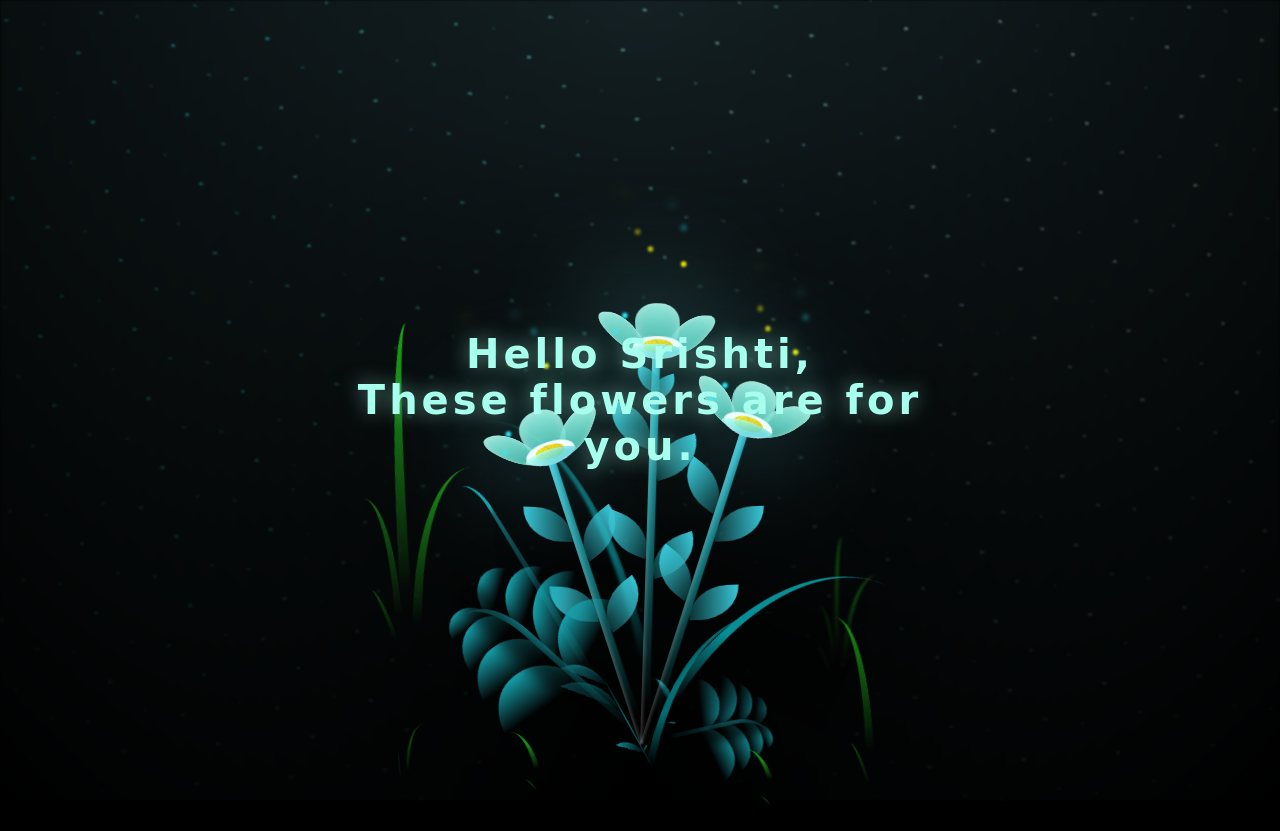
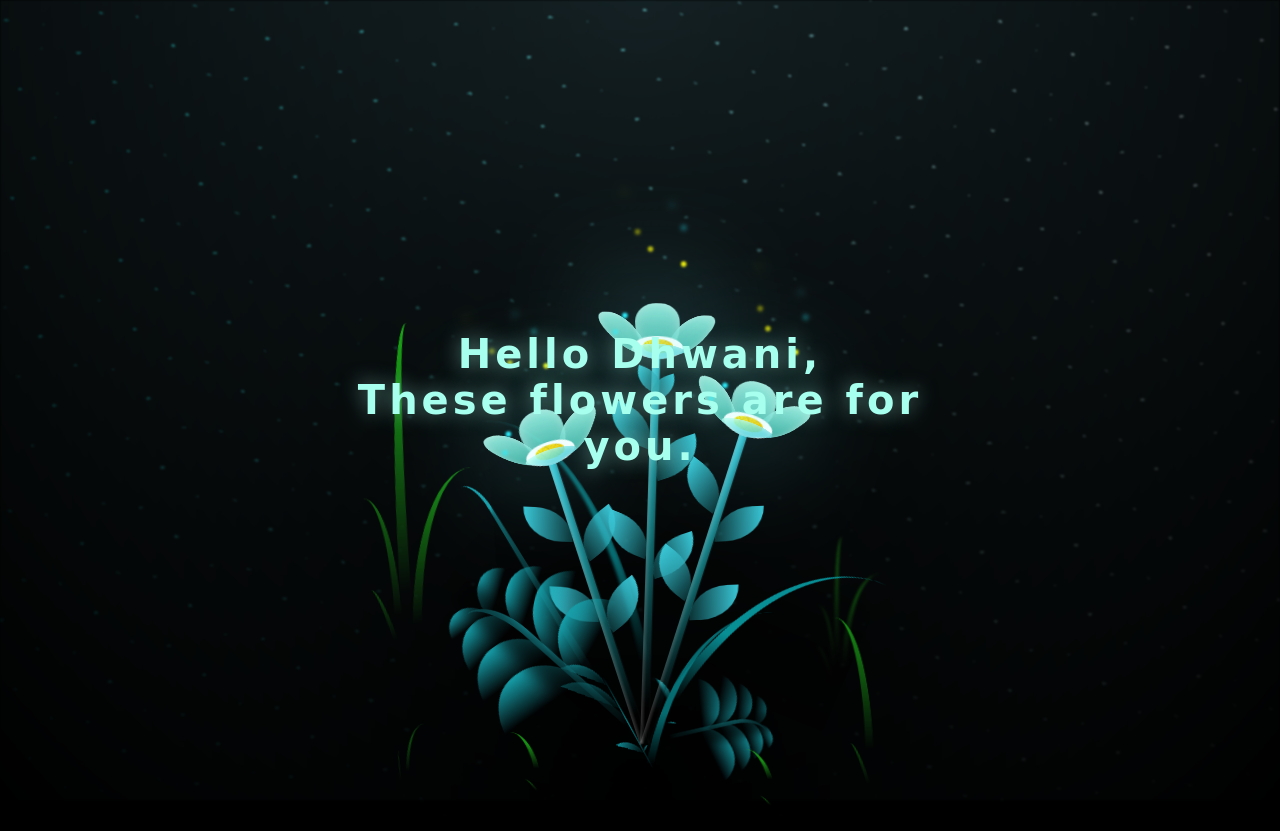
Before and after one commit to AdityaJani209/Flowers, a plain HTML site: page index.html in a window 1280 px wide. Drawn offline with Linux system fonts and the light colour scheme.

Commit message:
Update index.html for dhwani

```diff
--- a/index.html
+++ b/index.html
@@ -9,7 +9,7 @@
 
 <body class="not-loaded">
     <div class="night"></div>
-    <a class="greeting-text" href="flowers.html"><b>Hello Srishti, <br>These flowers are for you.</b></a>
+    <a class="greeting-text" href="flowers.html"><b>Hello Dhwani, <br>These flowers are for you.</b></a>
     <div class="flowers">
         <div class="flower flower--1">
             <div class="flower__leafs flower__leafs--1">
```
